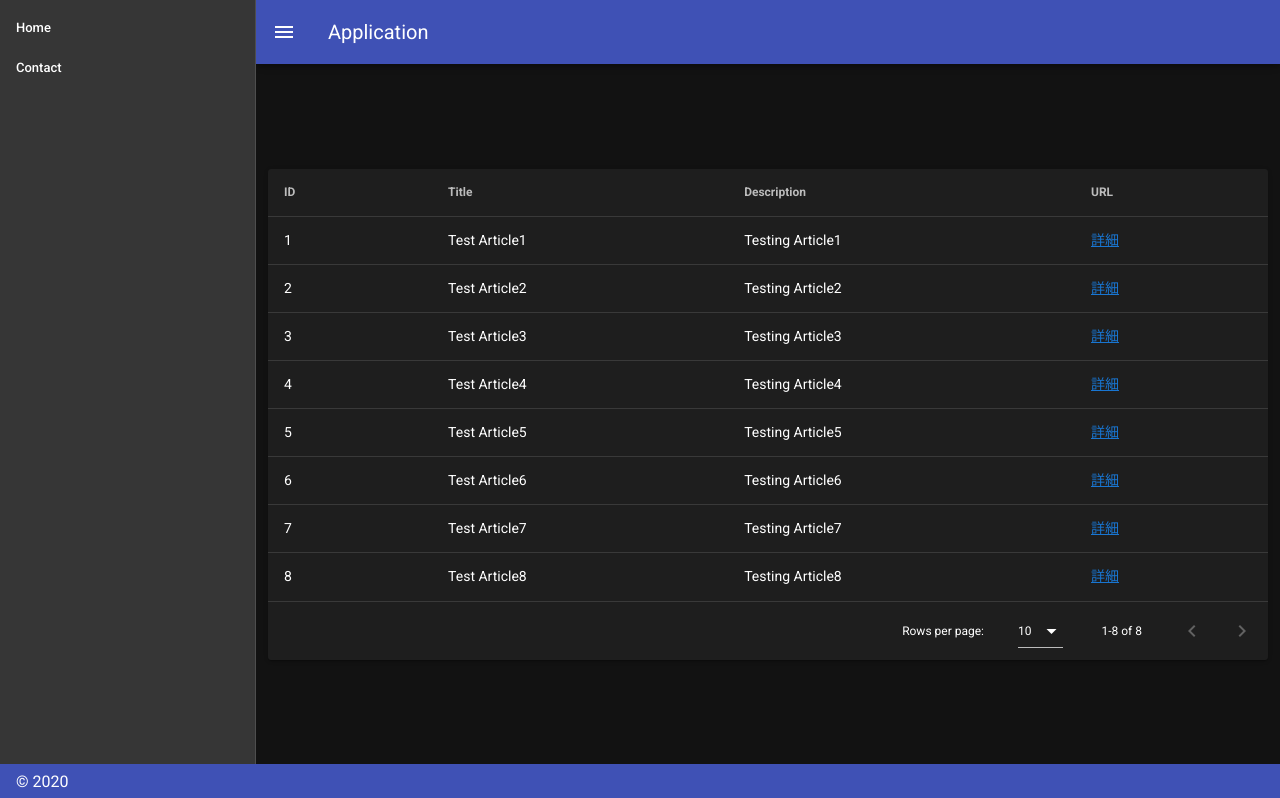
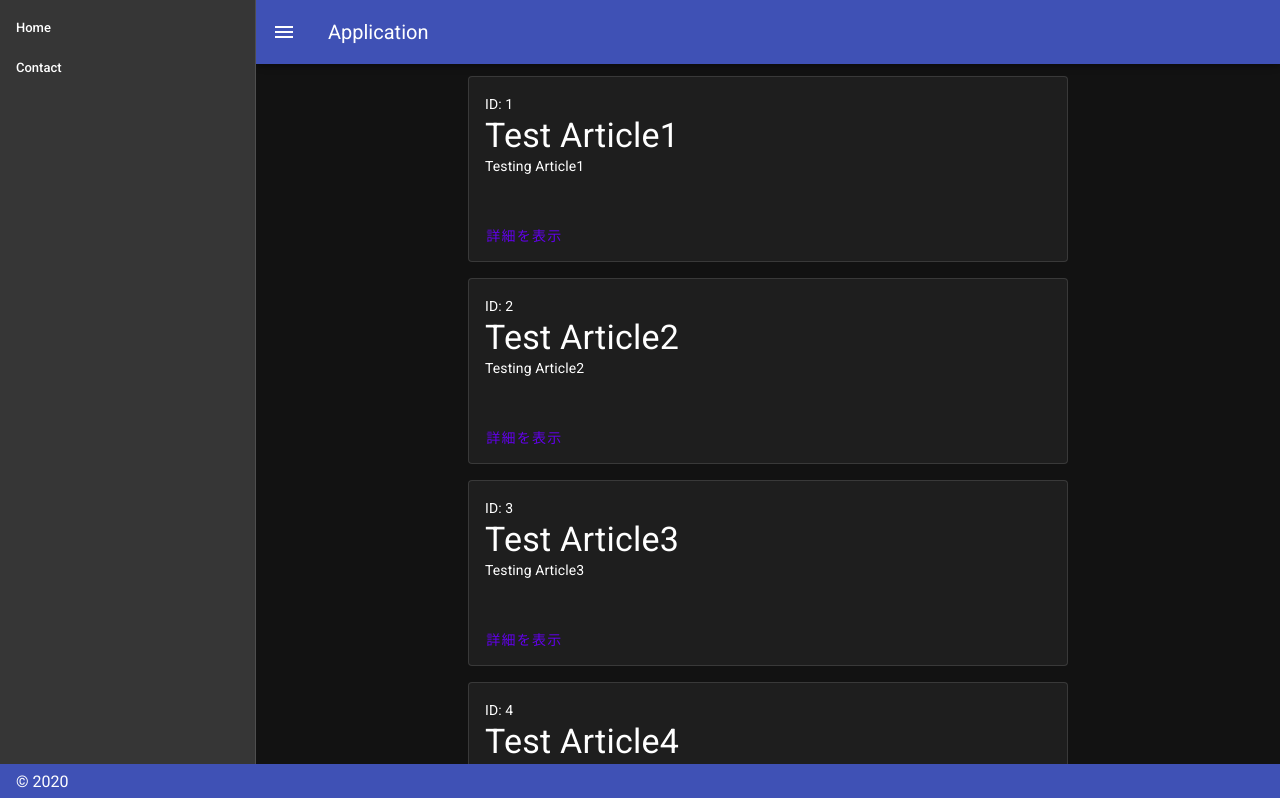
Before and after one commit to ngplus6655/minimum-restapi-client, a Nuxt app in the folder first-app/: page /articles in a window 1280 px wide. Shown: the top 798 px of the page. Built offline with nearby package versions, Linux system fonts and the light colour scheme.

Commit message:
tableかcardに変更

```diff
--- a/first-app/pages/articles/index.vue
+++ b/first-app/pages/articles/index.vue
@@ -1,11 +1,37 @@
 <template>
-  <v-card>
-    <v-data-table :headers="headers" :items="articles">
-      <template v-slot:item.url="{ item }">
-        <nuxt-link v-bind:to="'/article/' + item.id">詳細</nuxt-link>
-      </template>
-    </v-data-table>
-  </v-card>
+  <div>
+    <v-card
+      v-for="article in articles"
+      :key="article.id"
+      class="mx-auto mb-4"
+      max-width="600"
+      outlined
+    >
+      <v-card-text class="text-left">
+        <span class="text--primary"> ID: {{ article.id }} </span>
+        <div class="display-1 text--primary">
+          {{ article.title }}
+        </div>
+        <p class="text--primary">
+          {{ article.description }}
+        </p>
+      </v-card-text>
+      <v-card-actions>
+        <v-btn
+          text
+          color="deep-purple accent-4"
+          :to="'article/' + article.id"
+          nuxt
+        >
+          詳細を表示
+        </v-btn>
+      </v-card-actions>
+    </v-card>
+    <v-pagination
+      v-model="page"
+      :length="articles.length / 5 + 1"
+    ></v-pagination>
+  </div>
 </template>
 
 <script>
@@ -13,17 +39,9 @@ export default {
   layout: 'default',
   data() {
     return {
-      headers: [
-        {
-          text: 'ID',
-          align: 'start',
-          filterable: false,
-          value: 'id',
-        },
-        { text: 'Title', value: 'title' },
-        { text: 'Description', value: 'description' },
-        { text: 'URL', value: 'url' },
-      ],
+      page: 1,
+      displayLists: [],
+      pageSize: 10,
       articles: [
         {
           id: 1,
@@ -68,5 +86,8 @@ export default {
       ],
     }
   },
+  mounted: function(){
+    this.displayLists = this.articles.slice(0,this.pageSize);
+  }
 }
 </script>
```
